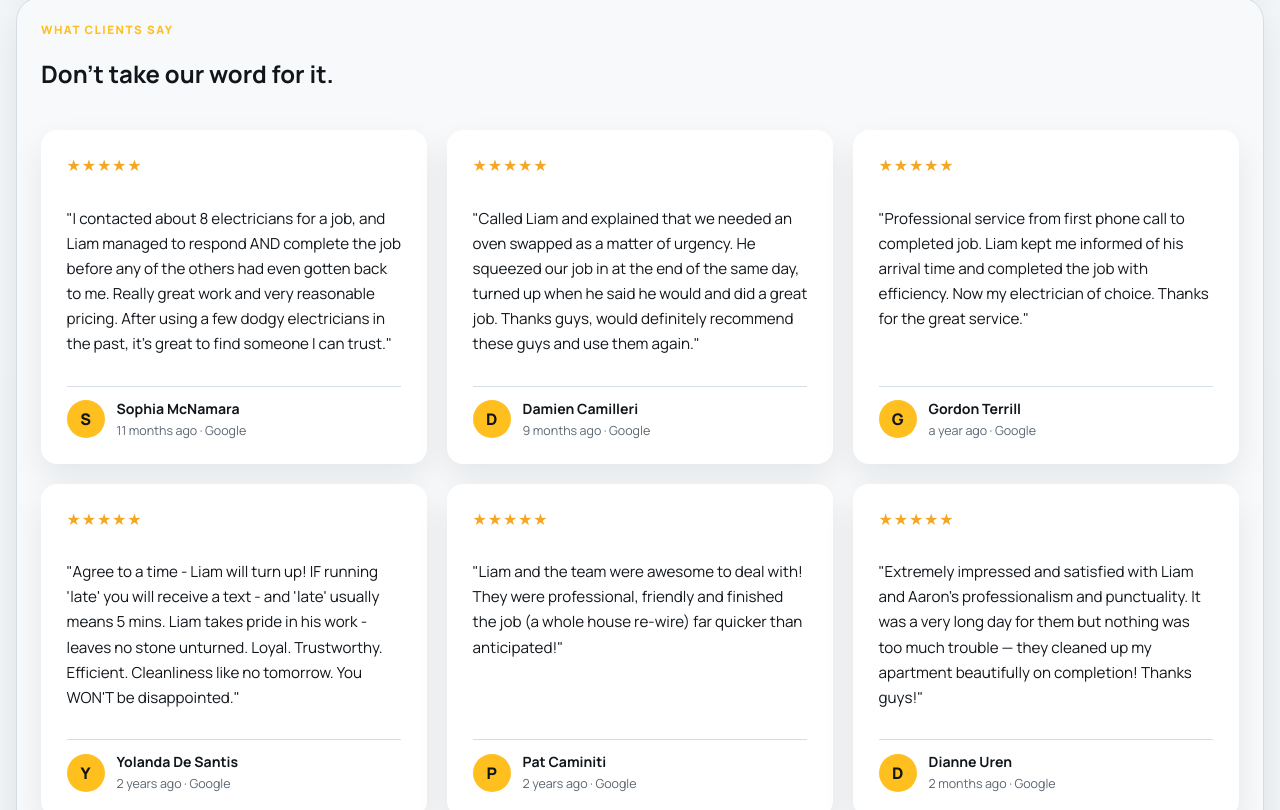
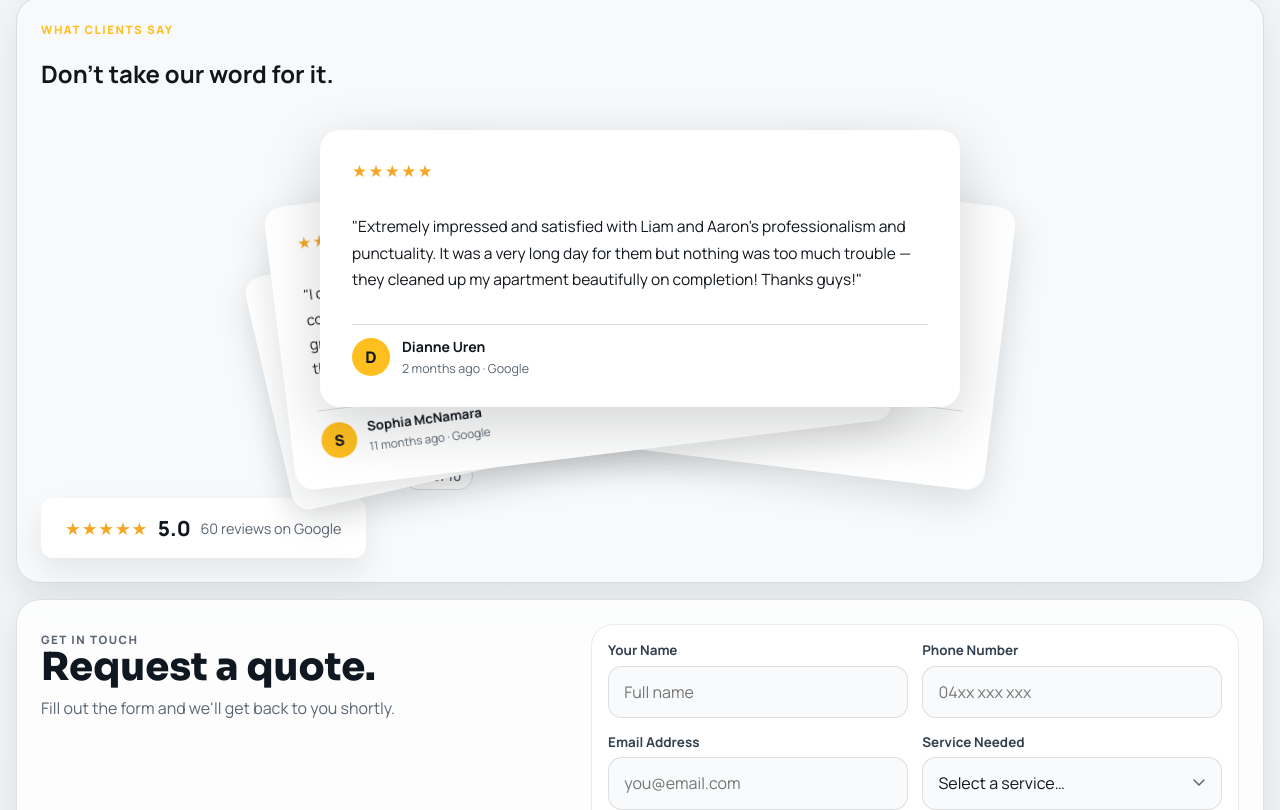
Before and after one commit to AperixStudio/McGrathElectrical, a React (Vite) app: page / in a window 1280 px wide. Shown: the part 2050-2860 px from the top of the page. Built offline with nearby package versions, Linux system fonts and the light colour scheme.

Commit message:
FEATURE: Implement review stack component with animated card swiping

```diff
--- a/package.json
+++ b/package.json
@@ -10,6 +10,7 @@
     "preview": "vite preview"
   },
   "dependencies": {
+    "framer-motion": "^12.38.0",
     "react": "^19.2.5",
     "react-dom": "^19.2.5"
   },
--- /dev/null
+++ b/src/components/ReviewStack.tsx
@@ -0,0 +1,145 @@
+import { useState, useRef } from 'react'
+import {
+  motion, useTransform, animate, AnimatePresence,
+  motionValue as createMotionValue,
+  type MotionValue,
+} from 'framer-motion'
+
+export interface Review {
+  name: string
+  text: string
+  date: string
+}
+
+const OFFSETS = [
+  { rotate: 0,    x: 0,   y: 0,  scale: 1    },
+  { rotate: -7,   x: -44, y: 22, scale: 0.94 },
+  { rotate:  7,   x:  44, y: 22, scale: 0.94 },
+  { rotate: -13,  x: -76, y: 44, scale: 0.86 },
+]
+
+function Card({
+  review,
+  index,
+  x,
+  onSwipe,
+}: {
+  review: Review
+  index: number
+  x: MotionValue<number>
+  onSwipe: (dir: 1 | -1) => void
+}) {
+  const isTop = index === 0
+  const off   = OFFSETS[Math.min(index, OFFSETS.length - 1)]
+
+  const rotate      = useTransform(x, [-300, 300], [-25, 25])
+  const cardOpacity = useTransform(x, [-380, -160, 0, 160, 380], [0, 1, 1, 1, 0])
+  const leftHint    = useTransform(x, [-140, -50], [1, 0])
+  const rightHint   = useTransform(x,  [50,  140], [0, 1])
+
+  async function handleDragEnd(_: unknown, info: { offset: { x: number }; velocity: { x: number } }) {
+    const SWIPE_DIST = 90
+    const SWIPE_VEL  = 450
+
+    if (Math.abs(info.offset.x) > SWIPE_DIST || Math.abs(info.velocity.x) > SWIPE_VEL) {
+      const dir = info.offset.x > 0 ? 1 : -1
+      await animate(x, dir * 650, {
+        type: 'spring',
+        stiffness: 600,
+        damping: 40,
+        velocity: info.velocity.x,
+      })
+      onSwipe(dir)
+    } else {
+      animate(x, 0, { type: 'spring', stiffness: 600, damping: 40 })
+    }
+  }
+
+  return (
+    <motion.article
+      className={`rstack-card${isTop ? ' rstack-card--top' : ''}`}
+      style={{
+        x,                                    // always the MotionValue — no jump on index change
+        rotate:  isTop ? rotate : off.rotate, // transform for top, static for others
+        opacity: isTop ? cardOpacity : 1,
+        zIndex:  OFFSETS.length - index,
+        position: 'absolute',
+        top: 0, left: 0, right: 0,
+        transformOrigin: 'bottom center',
+      }}
+      animate={{
+        x:      off.x,       // springs the MotionValue to the fan position (0 for top)
+        scale:  off.scale,
+        y:      off.y,
+        rotate: isTop ? 0 : off.rotate,
+      }}
+      initial={false}        // no jump on mount — animate from wherever the value already is
+      exit={{ opacity: 0, scale: 0.8, transition: { duration: 0.12 } }}
+      transition={{ type: 'spring', stiffness: 320, damping: 32 }}
+      drag={isTop ? 'x' : false}
+      dragElastic={1}
+      onDragEnd={handleDragEnd}
+      whileDrag={{ cursor: 'grabbing' }}
+    >
+      {isTop && (
+        <>
+          <motion.div className="rstack-label rstack-label--left"  style={{ opacity: leftHint  }}>← Next</motion.div>
+          <motion.div className="rstack-label rstack-label--right" style={{ opacity: rightHint }}>Next →</motion.div>
+        </>
+      )}
+      <div className="rstack-card__stars">★★★★★</div>
+      <p className="rstack-card__text">"{review.text}"</p>
+      <div className="rstack-card__author">
+        <div className="rstack-card__avatar">{review.name.charAt(0)}</div>
+        <div>
+          <strong>{review.name}</strong>
+          <span>{review.date} · Google</span>
+        </div>
+      </div>
+    </motion.article>
+  )
+}
+
+export function ReviewStack({ reviews }: { reviews: Review[] }) {
+  const [deck, setDeck] = useState(reviews)
+
+  // Stable MotionValues per review name — survive re-renders and index changes
+  const xMap = useRef<Map<string, MotionValue<number>>>(new Map())
+  function getX(name: string) {
+    if (!xMap.current.has(name)) xMap.current.set(name, createMotionValue(0))
+    return xMap.current.get(name)!
+  }
+
+  const swipe = (_dir: 1 | -1) => {
+    setDeck(prev => {
+      const [, ...rest] = prev
+      return rest.length === 0 ? reviews : rest
+    })
+  }
+
+  const visible = deck.slice(0, 4)
+
+  return (
+    <div className="rstack-wrapper">
+      <div className="rstack-stage">
+        <AnimatePresence mode="sync">
+          {[...visible].reverse().map((r, i) => {
+            const trueIndex = visible.length - 1 - i
+            return (
+              <Card
+                key={r.name}
+                review={r}
+                index={trueIndex}
+                x={getX(r.name)}
+                onSwipe={swipe}
+              />
+            )
+          })}
+        </AnimatePresence>
+      </div>
+      <div className="rstack-meta">
+        <span className="rstack-count">{deck.length} of {reviews.length}</span>
+      </div>
+    </div>
+  )
+}
--- a/src/index.css
+++ b/src/index.css
@@ -959,46 +959,92 @@ main {
 /* ── REVIEWS ──────────────────────────────────────────────────────── */
 .reviews-panel { background: #f7f9fb; }
 
-.reviews-grid {
-  display: grid;
-  grid-template-columns: repeat(3, 1fr);
-  gap: 1.25rem;
+.rstack-wrapper {
+  display: flex;
+  flex-direction: column;
+  align-items: center;
   margin-top: 2.5rem;
+  gap: 2rem;
 }
 
-.review-card {
+.rstack-stage {
+  position: relative;
+  width: 100%;
+  max-width: 480px;
+  height: 300px;
+  /* extra horizontal space so fanned cards don't clip */
+  margin: 0 auto;
+  padding: 0 80px;
+  box-sizing: content-box;
+}
+
+.rstack-card {
   background: #fff;
-  border-radius: 16px;
-  padding: 1.5rem 1.6rem;
-  box-shadow: var(--shadow);
+  border-radius: 20px;
+  padding: 1.8rem 2rem;
+  box-shadow: 0 12px 40px rgba(17,22,27,0.13);
   display: flex;
   flex-direction: column;
-  gap: 0.9rem;
+  gap: 1rem;
+  user-select: none;
+  touch-action: pan-y;
+  width: 100%;
+  box-sizing: border-box;
+  will-change: transform;
+  transform-origin: bottom center;
 }
 
-.review-card__stars {
-  color: #f5a623;
-  font-size: 1rem;
-  letter-spacing: 0.05em;
+.rstack-card--top {
+  cursor: grab;
+  box-shadow: 0 20px 60px rgba(17,22,27,0.18);
 }
 
-.review-card__text {
-  font-size: 0.95rem;
-  line-height: 1.65;
+.rstack-card--top:active { cursor: grabbing; }
+
+.rstack-label {
+  position: absolute;
+  top: 1rem;
+  font-size: 0.8rem;
+  font-weight: 800;
+  letter-spacing: 0.04em;
+  padding: 0.3rem 0.7rem;
+  border-radius: 8px;
+  pointer-events: none;
+  background: var(--accent);
+  color: var(--ink);
+}
+
+.rstack-label--left  { left: 1rem; }
+.rstack-label--right { right: 1rem; }
+
+.rstack-card__stars {
+  color: #f5a623;
+  font-size: 1.05rem;
+  letter-spacing: 0.08em;
+}
+
+.rstack-card__text {
+  font-size: 0.97rem;
+  line-height: 1.7;
   color: var(--ink);
   flex: 1;
+  overflow: hidden;
+  display: -webkit-box;
+  -webkit-line-clamp: 4;
+  line-clamp: 4;
+  -webkit-box-orient: vertical;
 }
 
-.review-card__author {
+.rstack-card__author {
   display: flex;
   align-items: center;
   gap: 0.75rem;
-  margin-top: auto;
   padding-top: 0.75rem;
   border-top: 1px solid var(--line);
+  margin-top: auto;
 }
 
-.review-card__avatar {
+.rstack-card__avatar {
   width: 38px;
   height: 38px;
   border-radius: 50%;
@@ -1012,15 +1058,40 @@ main {
   flex-shrink: 0;
 }
 
-.review-card__author strong {
+.rstack-card__author strong {
   display: block;
   font-size: 0.88rem;
   color: var(--ink);
 }
 
-.review-card__author span {
+.rstack-card__author span {
   font-size: 0.78rem;
   color: var(--muted);
+}
+
+.rstack-meta {
+  display: flex;
+  align-items: center;
+  justify-content: space-between;
+  width: 100%;
+  max-width: 480px;
+  padding: 0 0.25rem;
+}
+
+.rstack-hint {
+  font-size: 0.82rem;
+  color: var(--muted);
+  font-weight: 600;
+}
+
+.rstack-count {
+  font-size: 0.82rem;
+  color: var(--muted);
+  font-weight: 600;
+  background: #fff;
+  border: 1px solid var(--line);
+  padding: 0.25rem 0.65rem;
+  border-radius: 20px;
 }
 
 .reviews-badge {
@@ -1028,19 +1099,19 @@ main {
   align-items: center;
   justify-content: center;
   gap: 0.6rem;
-  margin-top: 2.5rem;
+  margin-top: 0.5rem;
   padding: 1rem 1.5rem;
   background: #fff;
   border-radius: 12px;
   box-shadow: var(--shadow);
   width: fit-content;
-  margin-left: auto;
-  margin-right: auto;
 }
 
 .reviews-badge__stars { color: #f5a623; font-size: 1.1rem; letter-spacing: 0.05em; }
 .reviews-badge__score { font-size: 1.3rem; font-weight: 800; color: var(--ink); }
 .reviews-badge__count { font-size: 0.9rem; color: var(--muted); }
+
+
 
 .site-footer {
   background: #0d1117;
@@ -1218,7 +1289,6 @@ main {
   .contact-panel,
   .site-footer__inner,
   .ba-pair,
-  .reviews-grid,
   .quote-form {
     grid-template-columns: 1fr;
   }
--- a/src/pages/HomePage.tsx
+++ b/src/pages/HomePage.tsx
@@ -1,6 +1,7 @@
 import { useEffect, useState } from 'react'
 import { BeforeAfter } from '../components/BeforeAfter'
 import { SectionTitle } from '../components/SectionTitle'
+import { ReviewStack } from '../components/ReviewStack'
 import auraPhoto1 from '../assets/AuraPhoto1.webp'
 import auraPhoto2 from '../assets/AuraPhoto2.webp'
 import auraPhoto3 from '../assets/AuraPhoto3.webp'
@@ -150,8 +151,12 @@ export function HomePage() {
       {/* ── REVIEWS ──────────────────────────────────────────────── */}
       <section id="reviews" className="panel reviews-panel">
         <SectionTitle eyebrow="What clients say" title="Don't take our word for it." subtitle="" />
-        <div className="reviews-grid">
-          {[
+        <ReviewStack reviews={[
+          {
+            name: "Dianne Uren",
+            text: "Extremely impressed and satisfied with Liam and Aaron's professionalism and punctuality. It was a very long day for them but nothing was too much trouble — they cleaned up my apartment beautifully on completion! Thanks guys!",
+            date: "2 months ago",
+          },
           {
             name: "Sophia McNamara",
             text: "I contacted about 8 electricians for a job, and Liam managed to respond AND complete the job before any of the others had even gotten back to me. Really great work and very reasonable pricing. After using a few dodgy electricians in the past, it's great to find someone I can trust.",
@@ -178,26 +183,26 @@ export function HomePage() {
             date: "2 years ago",
           },
           {
-              name: "Dianne Uren",
-              text: "Extremely impressed and satisfied with Liam and Aaron's professionalism and punctuality. It was a very long day for them but nothing was too much trouble — they cleaned up my apartment beautifully on completion! Thanks guys!",
-              date: "2 months ago",
+            name: "Kayla Markham",
+            text: "We had Liam come and change our old switchboard along with some other bits and pieces and must say we were so impressed by Liam's professionalism and detail oriented nature.",
+            date: "2 years ago",
           },
-          ].map((r) => (
-            <article key={r.name} className="review-card">
-              <div className="review-card__stars">
-                {"★★★★★"}
-              </div>
-              <p className="review-card__text">"{r.text}"</p>
-              <div className="review-card__author">
-                <div className="review-card__avatar">{r.name.charAt(0)}</div>
-                <div>
-                  <strong>{r.name}</strong>
-                  <span>{r.date} · Google</span>
-                </div>
-              </div>
-            </article>
-          ))}
-        </div>
+          {
+            name: "shalini bali",
+            text: "Had a fantastic experience with Liam and his team. Communication was clear and timely from start to finish. They arrived promptly and was able to quickly identify the issue. Professional, efficient and reliable — highly recommended.",
+            date: "a year ago",
+          },
+          {
+            name: "Charlotte Latina",
+            text: "I had an amazing experience with Liam and highly recommend him and his services. I needed an electrician to come out and inspect my lights, and provide a quote for a service. Liam came out promptly and the communication was a breeze.",
+            date: "2 years ago",
+          },
+          {
+            name: "Isaac Barrell",
+            text: "Without a doubt one of the best tradespeople around. Liam was a pleasure to work with, professional, considerate, engaging and easy to work with — we were at total ease.",
+            date: "3 years ago",
+          },
+        ]} />
         <div className="reviews-badge">
           <span className="reviews-badge__stars">★★★★★</span>
           <span className="reviews-badge__score">5.0</span>
```
Also changed, not shown: 1 other file (tests, documents, lock files or other folders). Lines whose indentation alone changed are shown as unchanged.
